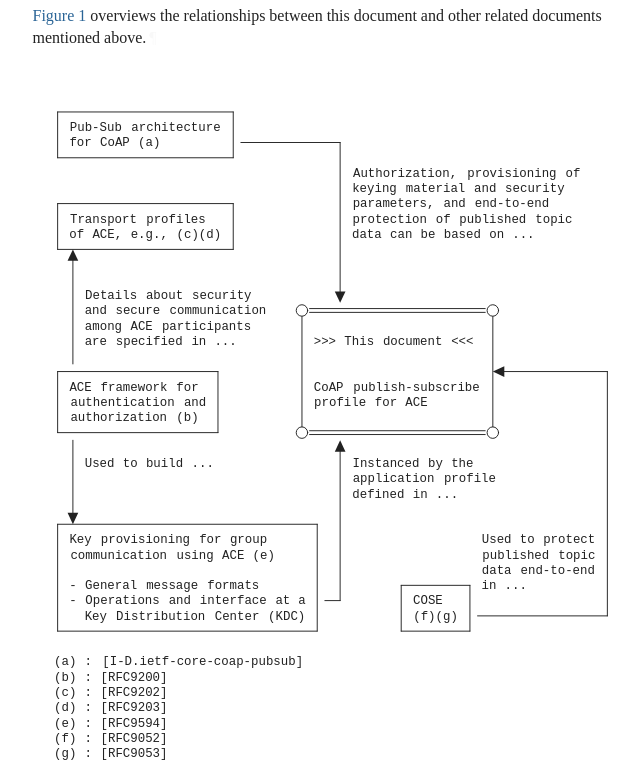
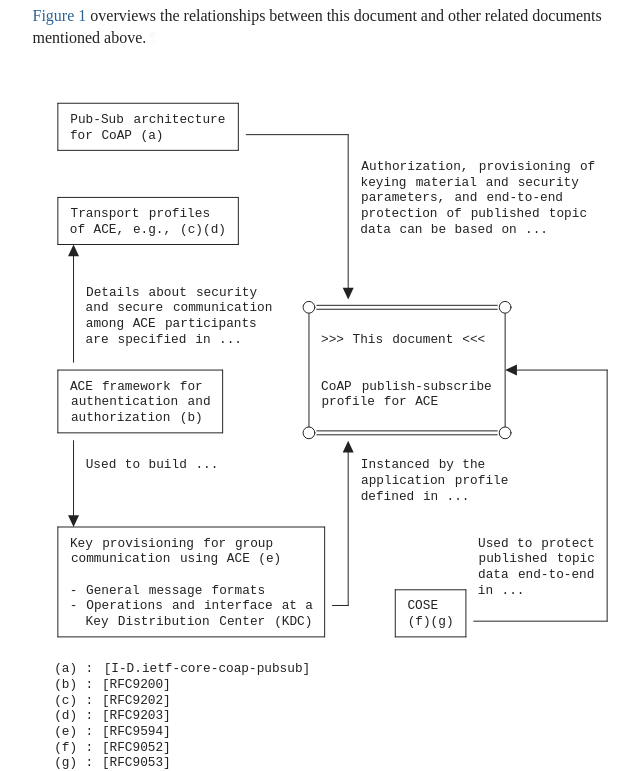
Before and after one commit to ace-wg/pubsub-profile, a plain HTML site: page wglc/draft-ietf-ace-coap-pubsub-profile.html in a window 1280 px wide. Shown: the part 2047-2818 px from the top of the page, without its empty margins (92-735 px from the left). Drawn offline with Linux system fonts and the light colour scheme; a web font is replaced by a local one.

Commit message:
Script updating gh-pages from c387e14. [ci skip]

```diff
--- a/wglc/draft-ietf-ace-coap-pubsub-profile.html
+++ b/wglc/draft-ietf-ace-coap-pubsub-profile.html
@@ -1351,7 +1351,7 @@ svg :is([fill="white"], [fill^="#fff"]) {
 <figure id="figure-1">
         <div id="section-1-10.1">
           <div class="alignCenter art-svg artwork" id="section-1-10.1.1">
-<svg xmlns="http://www.w3.org/2000/svg" version="1.1" height="720" width="592" viewBox="0 0 592 720" class="diagram" text-anchor="middle" font-family="monospace" font-size="13px" stroke-linecap="round">
+<svg xmlns="http://www.w3.org/2000/svg" version="1.1" height="720" width="576" viewBox="0 0 576 720" class="diagram" text-anchor="middle" font-family="monospace" font-size="13px" stroke-linecap="round">
               <path d="M 8,32 L 8,80" fill="none" stroke="black"></path>
               <path d="M 8,128 L 8,176" fill="none" stroke="black"></path>
               <path d="M 8,304 L 8,368" fill="none" stroke="black"></path>
@@ -1365,10 +1365,10 @@ svg :is([fill="white"], [fill^="#fff"]) {
               <path d="M 280,464 L 280,576" fill="none" stroke="black"></path>
               <path d="M 304,64 L 304,224" fill="none" stroke="black"></path>
               <path d="M 304,384 L 304,544" fill="none" stroke="black"></path>
-              <path d="M 368,528 L 368,576" fill="none" stroke="black"></path>
-              <path d="M 440,528 L 440,576" fill="none" stroke="black"></path>
+              <path d="M 352,528 L 352,576" fill="none" stroke="black"></path>
+              <path d="M 424,528 L 424,576" fill="none" stroke="black"></path>
               <path d="M 464,240 L 464,368" fill="none" stroke="black"></path>
-              <path d="M 584,304 L 584,560" fill="none" stroke="black"></path>
+              <path d="M 568,304 L 568,560" fill="none" stroke="black"></path>
               <path d="M 8,32 L 192,32" fill="none" stroke="black"></path>
               <path d="M 200,64 L 304,64" fill="none" stroke="black"></path>
               <path d="M 8,80 L 192,80" fill="none" stroke="black"></path>
@@ -1377,16 +1377,16 @@ svg :is([fill="white"], [fill^="#fff"]) {
               <path d="M 272,238 L 456,238" fill="none" stroke="black"></path>
               <path d="M 272,242 L 456,242" fill="none" stroke="black"></path>
               <path d="M 8,304 L 176,304" fill="none" stroke="black"></path>
-              <path d="M 472,304 L 584,304" fill="none" stroke="black"></path>
+              <path d="M 472,304 L 568,304" fill="none" stroke="black"></path>
               <path d="M 8,368 L 176,368" fill="none" stroke="black"></path>
               <path d="M 272,366 L 456,366" fill="none" stroke="black"></path>
               <path d="M 272,370 L 456,370" fill="none" stroke="black"></path>
               <path d="M 8,464 L 280,464" fill="none" stroke="black"></path>
-              <path d="M 368,528 L 440,528" fill="none" stroke="black"></path>
+              <path d="M 352,528 L 424,528" fill="none" stroke="black"></path>
               <path d="M 288,544 L 304,544" fill="none" stroke="black"></path>
-              <path d="M 448,560 L 584,560" fill="none" stroke="black"></path>
+              <path d="M 432,560 L 568,560" fill="none" stroke="black"></path>
               <path d="M 8,576 L 280,576" fill="none" stroke="black"></path>
-              <path d="M 368,576 L 440,576" fill="none" stroke="black"></path>
+              <path d="M 352,576 L 424,576" fill="none" stroke="black"></path>
               <polygon class="arrowhead" points="480,304 468,298.4 468,309.6" fill="black" transform="rotate(180,472,304)"></polygon>
               <polygon class="arrowhead" points="312,384 300,378.4 300,389.6" fill="black" transform="rotate(270,304,384)"></polygon>
               <polygon class="arrowhead" points="312,224 300,218.4 300,229.6" fill="black" transform="rotate(90,304,224)"></polygon>
@@ -1473,35 +1473,35 @@ svg :is([fill="white"], [fill^="#fff"]) {
                 <text x="100" y="484">provisioning</text>
                 <text x="168" y="484">for</text>
                 <text x="208" y="484">group</text>
-                <text x="468" y="484">Used</text>
-                <text x="500" y="484">to</text>
-                <text x="544" y="484">protect</text>
+                <text x="452" y="484">Used</text>
+                <text x="484" y="484">to</text>
+                <text x="528" y="484">protect</text>
                 <text x="72" y="500">communication</text>
                 <text x="152" y="500">using</text>
                 <text x="192" y="500">ACE</text>
                 <text x="224" y="500">(e)</text>
-                <text x="488" y="500">published</text>
-                <text x="552" y="500">topic</text>
-                <text x="468" y="516">data</text>
-                <text x="532" y="516">end-to-end</text>
+                <text x="472" y="500">published</text>
+                <text x="536" y="500">topic</text>
+                <text x="452" y="516">data</text>
+                <text x="516" y="516">end-to-end</text>
                 <text x="24" y="532">-</text>
                 <text x="64" y="532">General</text>
                 <text x="128" y="532">message</text>
                 <text x="192" y="532">formats</text>
-                <text x="460" y="532">in</text>
-                <text x="488" y="532">...</text>
+                <text x="444" y="532">in</text>
+                <text x="472" y="532">...</text>
                 <text x="24" y="548">-</text>
                 <text x="76" y="548">Operations</text>
                 <text x="136" y="548">and</text>
                 <text x="192" y="548">interface</text>
                 <text x="244" y="548">at</text>
                 <text x="264" y="548">a</text>
-                <text x="396" y="548">COSE</text>
+                <text x="380" y="548">COSE</text>
                 <text x="48" y="564">Key</text>
                 <text x="116" y="564">Distribution</text>
                 <text x="196" y="564">Center</text>
                 <text x="248" y="564">(KDC)</text>
-                <text x="404" y="564">(f)(g)</text>
+                <text x="388" y="564">(f)(g)</text>
                 <text x="16" y="612">(a)</text>
                 <text x="40" y="612">:</text>
                 <text x="160" y="612">[I-D.ietf-core-coap-pubsub]</text>
```
Also changed, not shown: wglc/draft-ietf-ace-coap-pubsub-profile.txt (+18 -18 lines).
